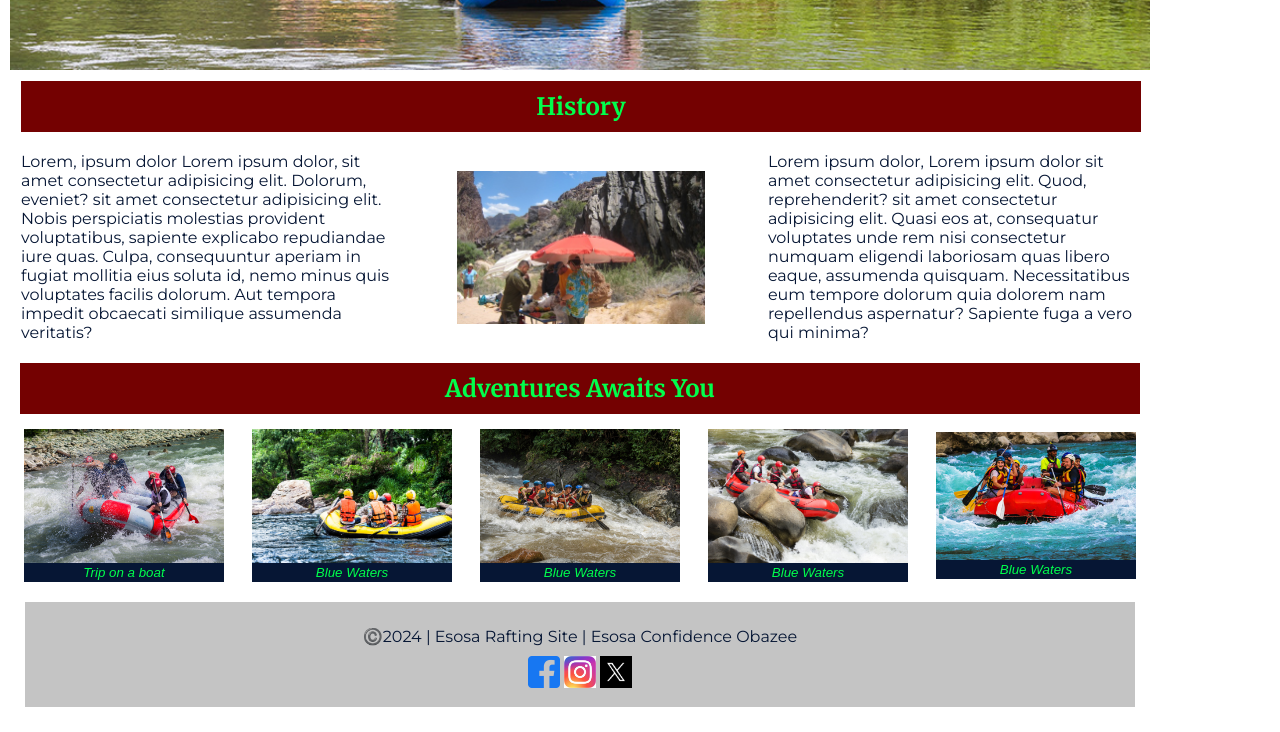
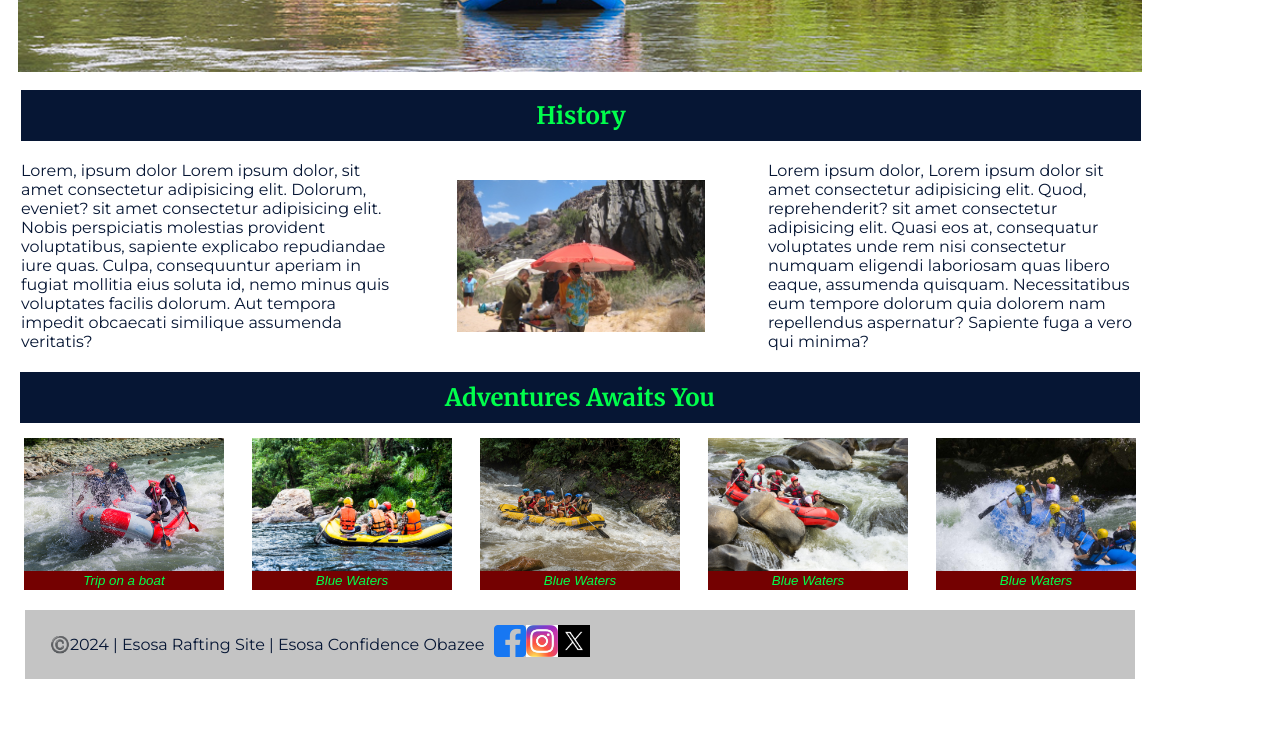
Before and after one commit to ObazeeC/wdd130, a plain HTML site: page wwr/about.html in a window 1280 px wide. Shown: the part 409-1141 px from the top of the page. After the commit the page ends 1113 px from the top, so only its background shows below. Drawn offline with Linux system fonts and the light colour scheme.

Commit message:
css week4

```diff
--- a/wwr/about.html
+++ b/wwr/about.html
@@ -57,17 +57,15 @@
 
             <figure> <img src="images/rafting3.jpg" alt="Adventures Awaits You">
                 <figcaption> Blue Waters</figcaption>
-
             </figure>
 
             <figure><img src="images/rafting4.jpg" alt="Adventures Awaits You ">
                 <figcaption> Blue Waters</figcaption>
             </figure>
 
-            <figure> <img src="images/rafting1.jpg" alt="Adventures Awaits You">
+            <figure> <img src="images/rafting6.jpg" alt="Adventures Awaits You">
                 <figcaption> Blue Waters</figcaption>
             </figure>
-
         </section>
 
     </main>
--- a/wwr/styles/rafting.css
+++ b/wwr/styles/rafting.css
@@ -24,7 +24,7 @@
 h1,h2,h3,h4,h5,h6 {
     font-family:var(--heading-font);
     color:var(--secondary-color);
-    background-color: var(--primary-color);
+    background-color: var(--accent1-color);
     padding:10px;
     margin:10px;
 }
@@ -67,9 +67,6 @@ a:hover{
 color:var(--primary-color);
 }
 
-
-
-
 p {
     padding:10px;
     color:var(--accent1-color);
@@ -101,6 +98,8 @@ p {
 
 .hero {
     position:relative;
+    max-width: 100%;
+    margin:8px;
 }
 
 .hero img {
@@ -127,7 +126,7 @@ p {
     background-color: rgba(10,56,141,0.5);
     /*border:solid rgba(06,16,34, 0.1);*/
     width:90%;
-    height:50%;;
+    height:50%;
 }
 
 .hero article img {
@@ -182,20 +181,6 @@ p {
     margin:0;
 }
 
-
-
-footer{
-background-color:rgba(60, 60, 60, 0.3);
-margin: 15px;
-padding:15px;
-text-align: center;
-max-width: 100%;
-}
-
-footer img{
-    max-width: 2rem;
-   flex-direction: flex-end;
-}
 figure{
     display:flex;
     flex-flow: column;
@@ -205,7 +190,7 @@ figure{
 }
 
 figcaption {
-    background-color: var(--accent1-color);
+    background-color: var(--primary-color);
     color: var(--secondary-color);
     font: italic smaller sans-serif;
     text-align: center;
@@ -213,32 +198,20 @@ figcaption {
     width: 200px;
 }
 
-/*
-section {
-    display: grid;
+footer{
+    background-color:rgba(60, 60, 60, 0.3);
+    margin: 15px;
+    padding:15px;
+    text-align: center;
+    max-width: 100%;
+    }
 
-    grid-template-rows: 65px 1fr ;
-    margin:10px;
+    footer img{
+        max-width: 2rem;
+
+    }
+
+footer{
+    display:flex;
+    flex-flow: flex-end;
 }
-
-/*
-.footer{
-    display:grid;
-    grid-template-columns: 3fr 1fr;
-    align-items: center;
-
-}
-/*
-.icon{
-    display:flex;
-    justify-content: flex-end;
-}
-section{
-    display:flex;
-
-}
-    /*
-.section1 p{
-    grid-column: 1/2;
-
-}*/
```
Also changed, not shown: wwr/images/rafting6.jpg (added).
